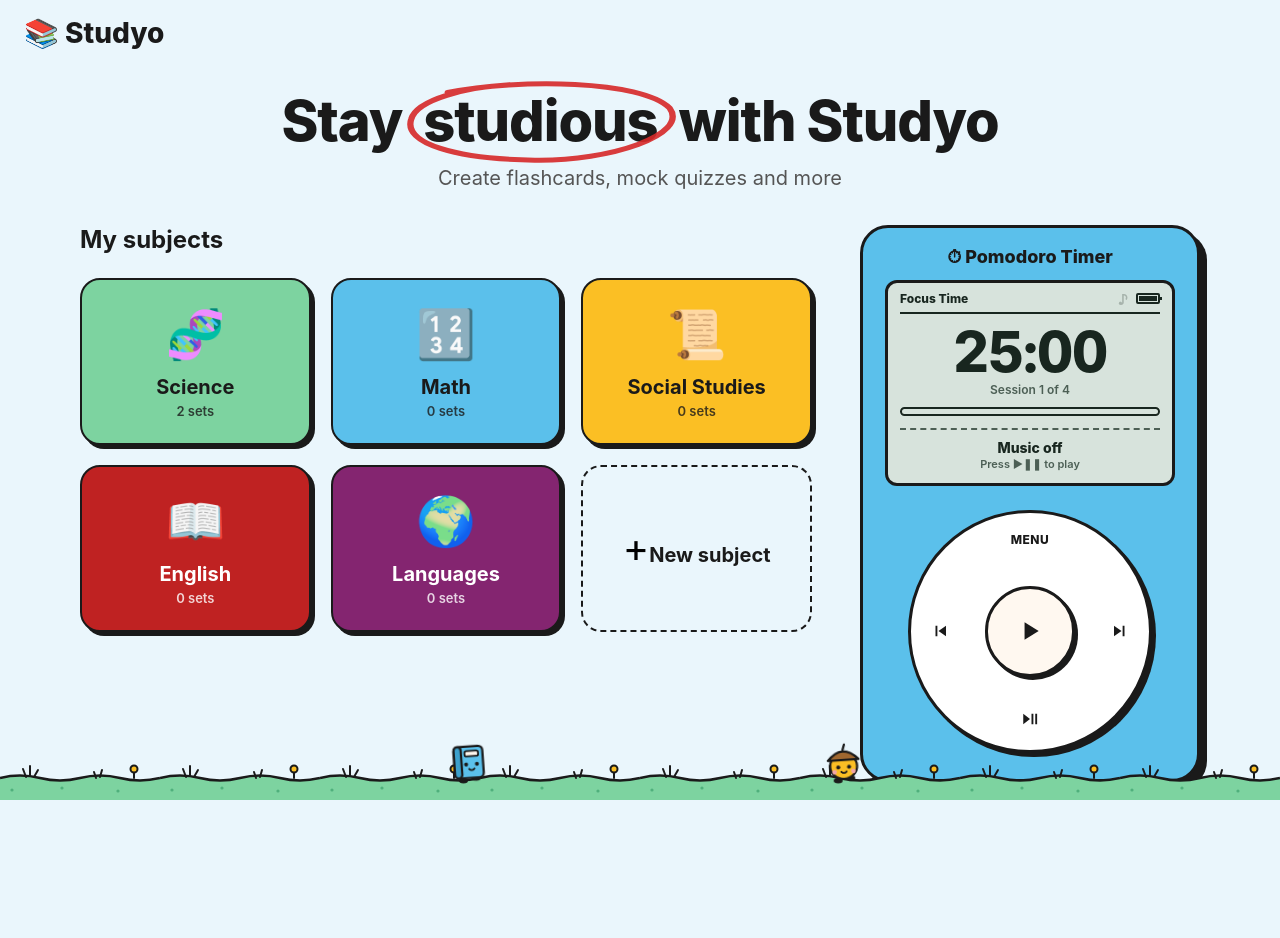
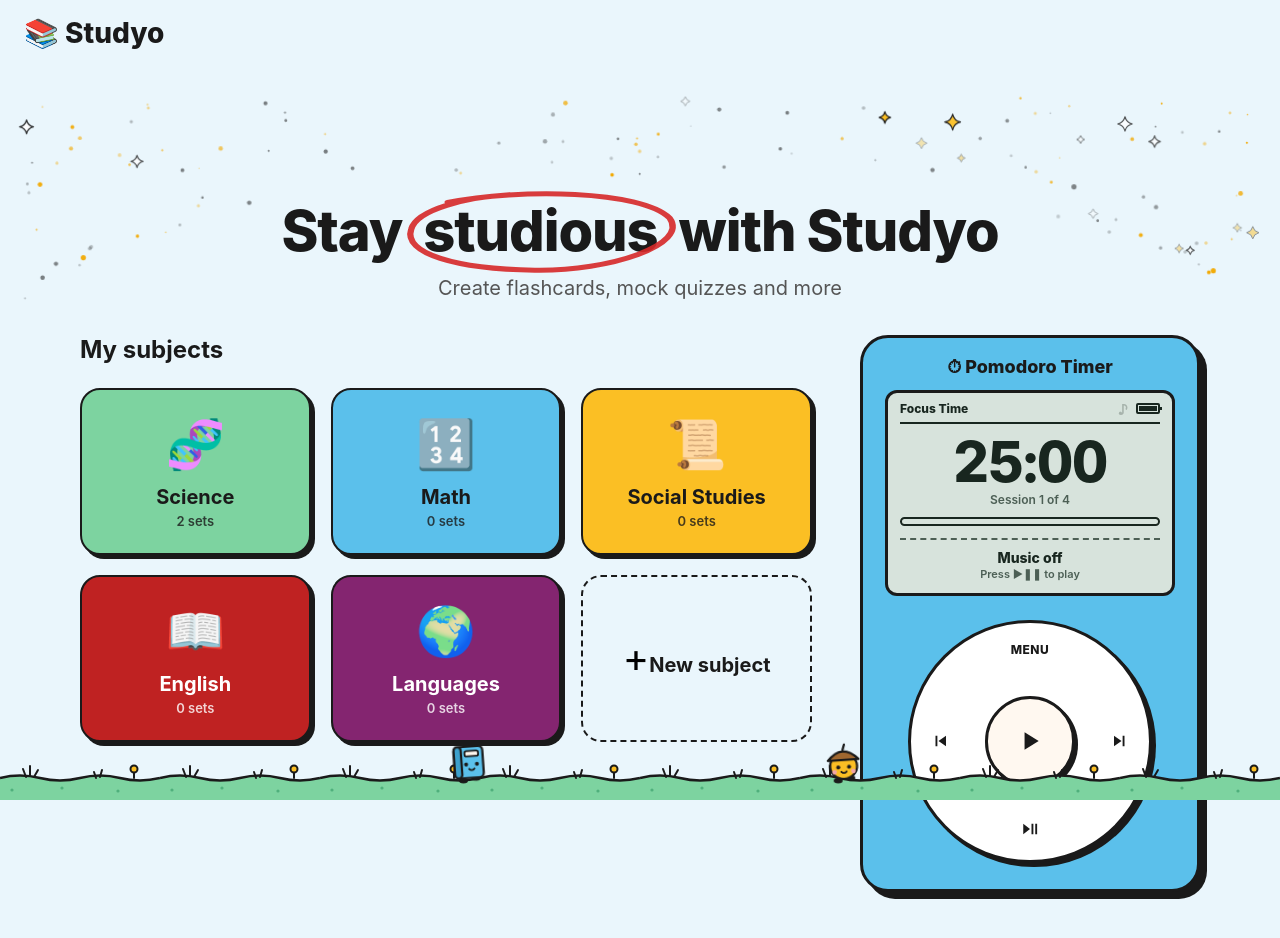
Before and after one commit to denvabeaubrun/Studyo, a React (Vite) app: page / in a window 1280 px wide. Shown: the top 938 px of the page. Before the commit the page ends 872 px from the top, so only its background shows below. Built offline with nearby package versions, Linux system fonts and the light colour scheme.

Commit message:
Add Stars component and update main className

```diff
--- a/src/App.jsx
+++ b/src/App.jsx
@@ -1,5 +1,6 @@
 import { useState } from 'react';
 import Critters from './components/Critters';
+import Stars from './components/Stars';
 import Pomodoro from './components/Pomodoro';
 import UploadModal from './components/UploadModal';
 import FlashcardViewer from './components/FlashcardViewer';
@@ -169,7 +170,9 @@ function App() {
       <header className="header">
         <h1 className="logo">📚 Studyo</h1>
       </header>
-      <main className="main main--wide">
+      <main className={`main main--wide${selectedSubject === null ? ' has-stars' : ''}`}>
+        {/* Dome of twinkling stars over the headline, on the homepage only */}
+        {selectedSubject === null && <Stars />}
         <h2 className="title">
           Stay{" "}
           <span className="marker-circle">
```
